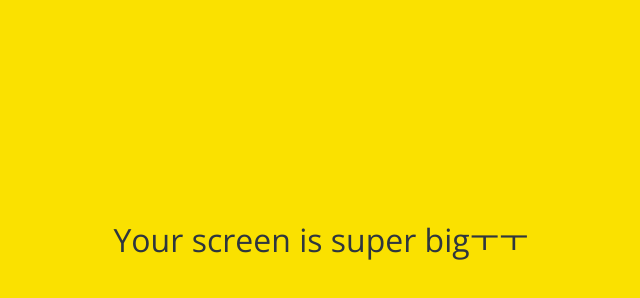
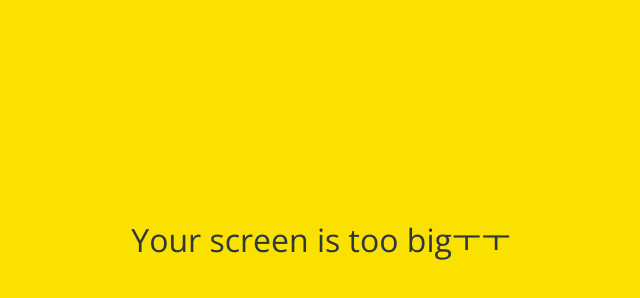
Before and after one commit to hyeongkim/kokoa-clone-2022, a plain HTML site: page friends.html in a window 1280 px wide. Shown: the part 160-458 px from the top of the page, without its empty margins (319-959 px from the left). Drawn offline with nearby package versions, Linux system fonts and the light colour scheme.

Commit message:
Update friends.html

```diff
--- a/friends.html
+++ b/friends.html
@@ -100,7 +100,7 @@
   </div>
 
   <div id="no-mobile">
-    <span>Your screen is super bigㅜㅜ</span>
+    <span>Your screen is too bigㅜㅜ</span>
   </div>
 
 
```
